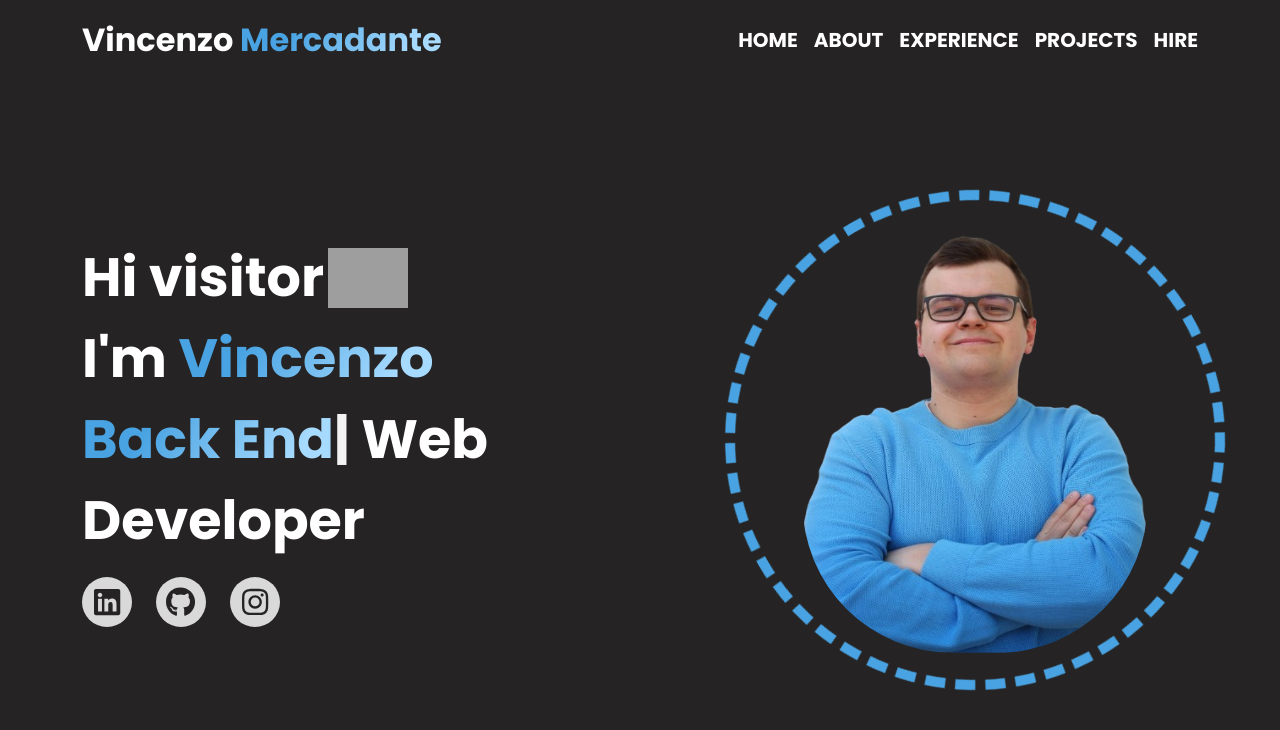
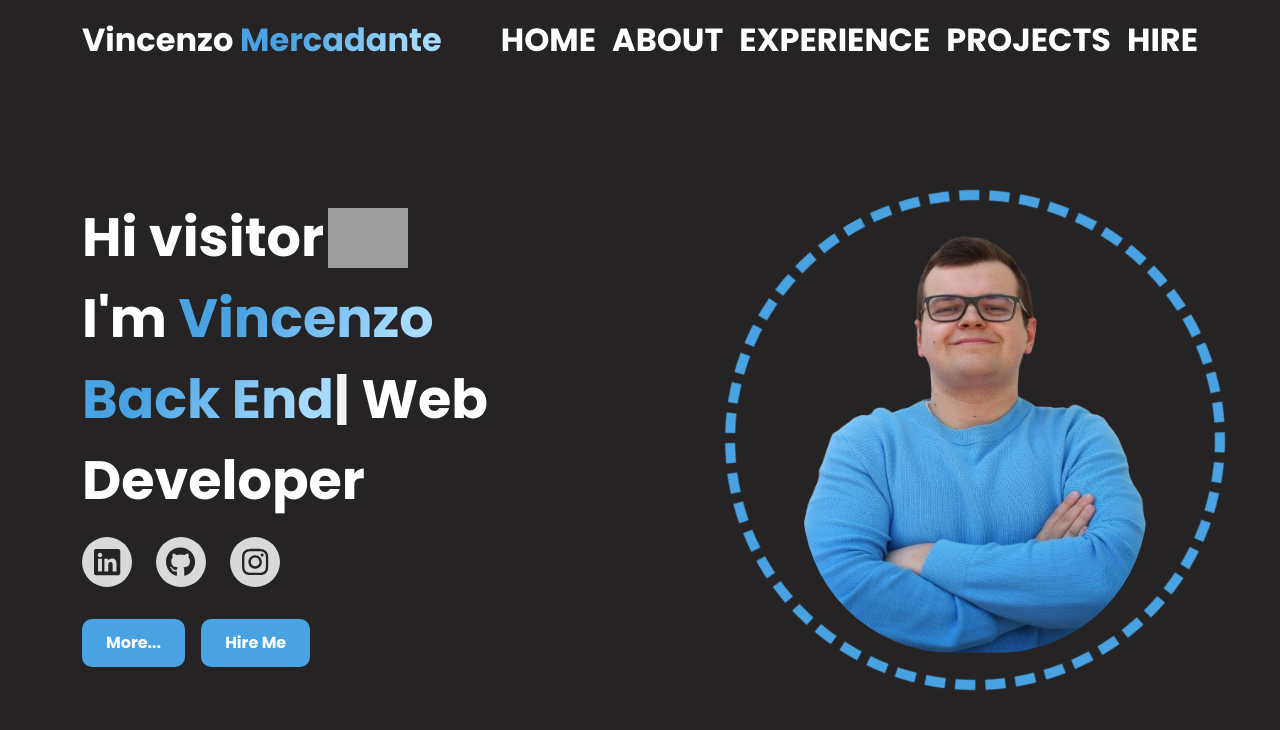
Before and after one commit to vincenzomercadante/pprj-portfolio, a Vue app: page / in a window 1280 px wide. Shown: the top 730 px of the page. Built offline with nearby package versions, Linux system fonts and the light colour scheme; grey boxes are pictures that could not be loaded.

Commit message:
feat: add home buttons

```diff
--- a/src/assets/styles/general.scss
+++ b/src/assets/styles/general.scss
@@ -26,4 +26,17 @@ body {
   .container-rounded {
     @include container-rounded;
   }
+
+  .btn-link {
+    padding: 12px 1.5rem;
+    border-radius: 10px;
+    background: $main-color;
+    color: $secondary-txt-color;
+    font-size: 1rem;
+    font-weight: bold;
+
+    &:hover {
+      background: rgb(17, 140, 228);
+    }
+  }
 }
--- a/src/assets/styles/partials/_variables.scss
+++ b/src/assets/styles/partials/_variables.scss
@@ -1,7 +1,7 @@
 // ! palette
 $general-bg: #252323;
 
-$header-txt-color: #fff;
+$secondary-txt-color: #fff;
 
 $main-color: rgb(73, 163, 226);
 $main-gradient: linear-gradient(
--- a/src/components/pages/AppHome.vue
+++ b/src/components/pages/AppHome.vue
@@ -51,6 +51,12 @@ export default {
           <font-awesome-icon :icon="'fa-brands ' + social.icon" />
         </a>
       </div>
+
+      <!-- button -->
+      <div class="d-flex align-items-center my-3">
+        <a href="" class="btn-link">More...</a>
+        <a href="" class="btn-link ms-3">Hire Me</a>
+      </div>
     </section>
 
     <!-- profile image section -->
@@ -70,7 +76,7 @@ export default {
 .main-wrapper {
   grid-template-columns: 60% 40%;
   height: $main-height;
-  color: white;
+  color: $secondary-txt-color;
 
   .img-profile {
     height: 500px;
--- a/src/components/ui/AppHeader.vue
+++ b/src/components/ui/AppHeader.vue
@@ -40,18 +40,19 @@ header {
   height: $header-height;
 
   nav {
+    .brand-link,
+    .header-link {
+      color: $secondary-txt-color;
+      font-size: $header-title-size;
+    }
+
     .brand-link {
-      color: $header-txt-color;
-      font-size: $header-title-size;
-
       span {
         @include main-color;
       }
     }
 
     .header-link {
-      font-size: $header-link-size;
-      color: $header-txt-color;
       cursor: pointer;
       transition: color linear 0.3s;
 
```
